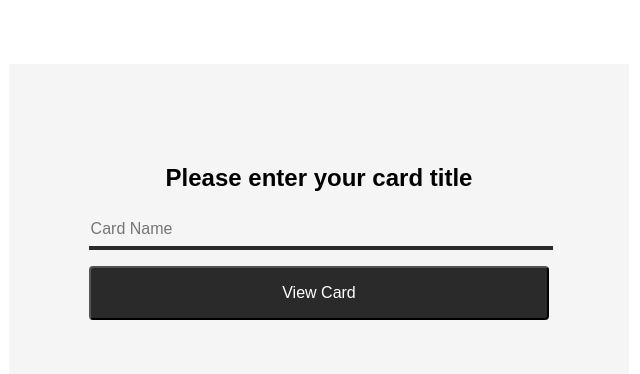
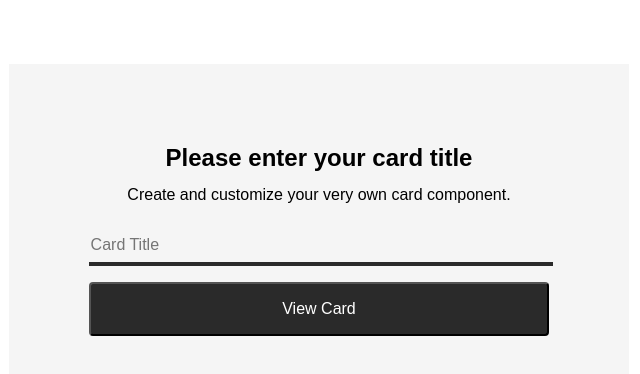
Before and after one commit to leoacosta/react-poster-creator, a React (Create React App) app: page / in a window 1280 px wide. Shown: the top 374 px of the page, without its empty margins (321-961 px from the left). Built offline with nearby package versions, Linux system fonts and the light colour scheme.

Commit message:
Updated markup structure

```diff
--- a/src/components/CardPicker.js
+++ b/src/components/CardPicker.js
@@ -4,8 +4,9 @@ class CardPicker extends Component {
     render() {
         return (
             <form className="card-picker">
-                <h2>Please enter your card title</h2>
-                <input type="text" placeholder="Card Name" required />
+                <h2 className="card-picker__title">Please enter your card title</h2>
+                <label className="card-picker__label" htmlFor="card-title">Create and customize your very own card component.</label>
+                <input type="text" id="card-title" placeholder="Card Title" required />
                 <button type="submit">View Card</button>
             </form>
         )
```
